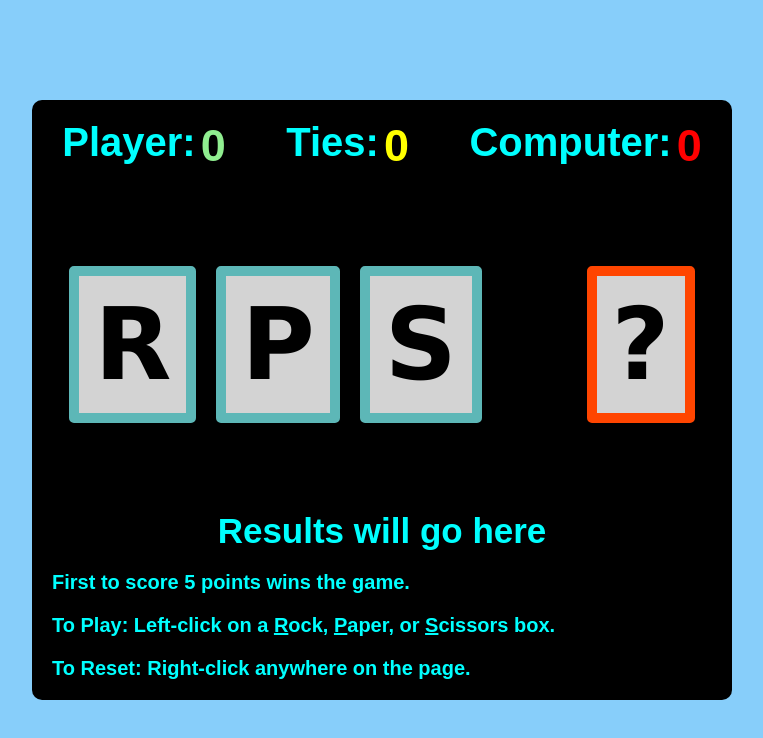
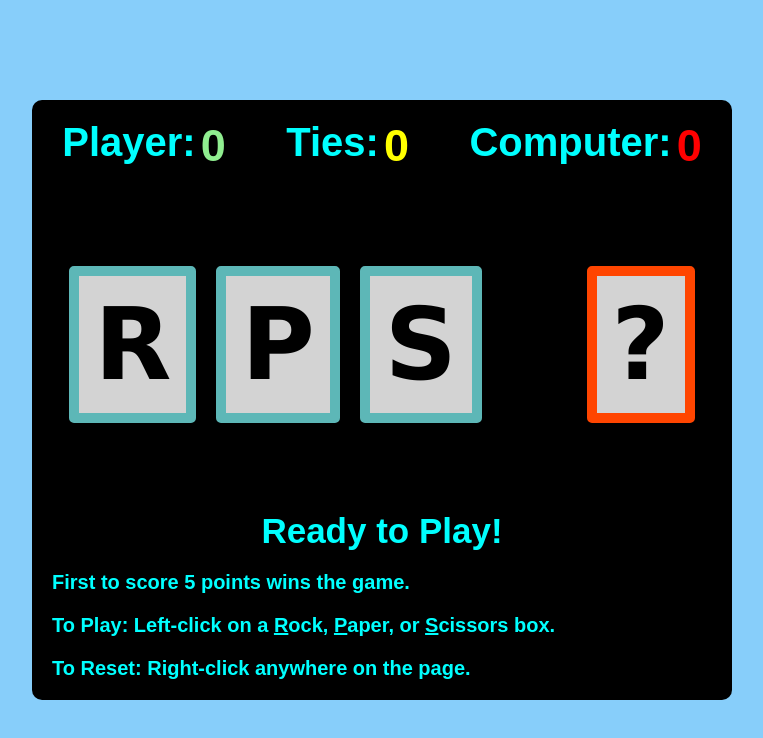
Before and after one commit to mike-c2/odin-rps, a plain HTML site: page index.html in a window 1280 px wide. Shown: the whole page, without its empty margins (258-1021 px from the left). Drawn offline with Linux system fonts and the light colour scheme.

Commit message:
Change initial status message

```diff
--- a/index.html
+++ b/index.html
@@ -55,7 +55,7 @@
       </div>
 
       <div id="status-container">
-        <p id="status">Results will go here</p>
+        <p id="status">Ready to Play!</p>
         <p class="instruction">
           First to score 5 points wins the game.
         </p>
```
